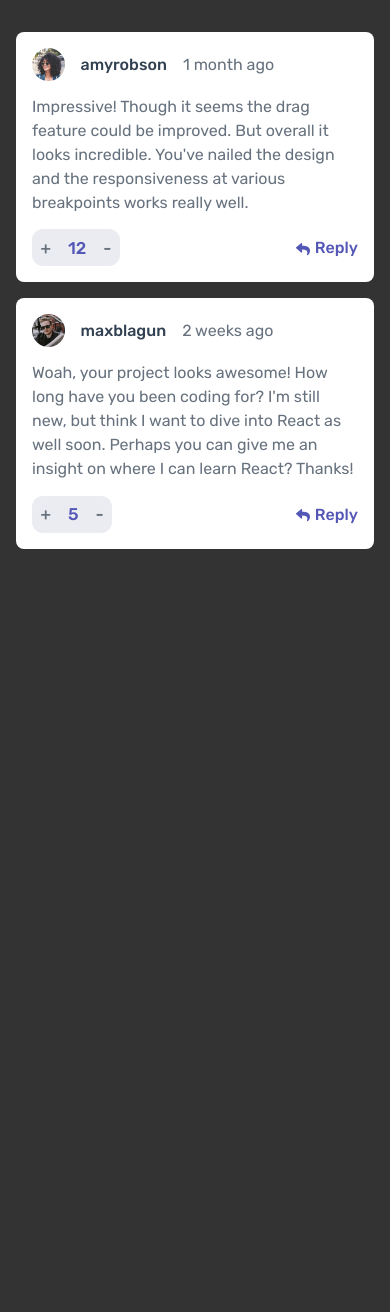
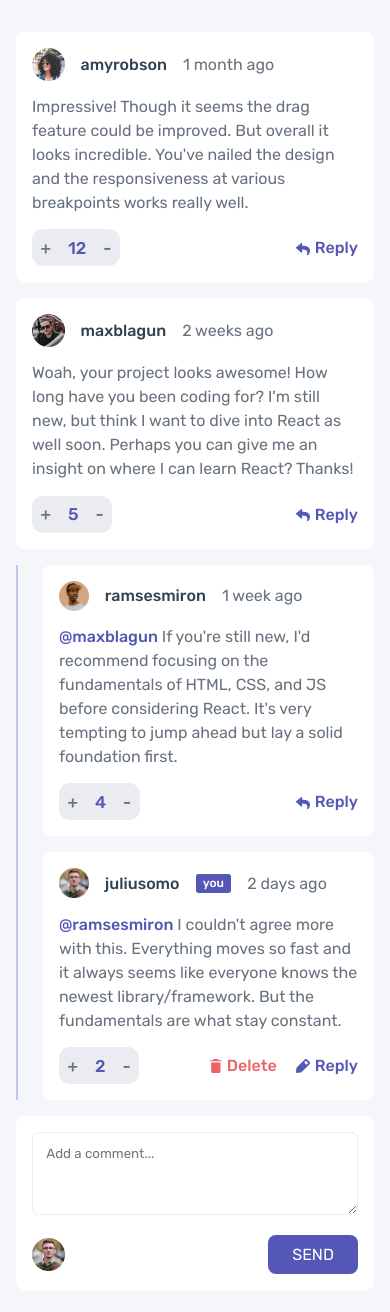
Before and after one commit to cendyz/interactive-comments-section-main, a Vue app: page / in a window 390 px wide. Shown: the top 1312 px of the page. Before the commit the page ends 908 px from the top, so only its background shows below. Built offline with nearby package versions, Linux system fonts and the light colour scheme.

Commit message:
mobile design done

```diff
--- a/src/App.vue
+++ b/src/App.vue
@@ -7,15 +7,14 @@ const DEFAULT_DATA = {
 }
 
 const newData = reactive(DEFAULT_DATA)
-
-console.log(newData.commentBox)
 </script>
 <template>
 	<main class="main">
 		<div
-			class="box"
+			class="mainBox"
 			v-for="(value, index) in newData.commentBox"
 			:key="value.id">
+			<div class="box">
 				<div class="upperBox">
 					<img
 						:src="value.user.image.webp"
@@ -39,6 +38,72 @@ console.log(newData.commentBox)
 					</button>
 				</div>
 			</div>
+			<div
+				class="mainReplyBox"
+				v-if="newData.commentBox[index].replies.length > 0">
+				<div
+					class="insdieReplyBox"
+					v-for="(value, index) in newData.commentBox[index].replies"
+					:key="value.id">
+					<div class="upperBox">
+						<img
+							:src="value.user.image.webp"
+							alt="Profile picture"
+							class="avatar" />
+						<p class="nick">{{ value.user.username }}</p>
+						<p v-if="value.user.username === 'juliusomo'" class="you">
+							you
+						</p>
+						<p class="time">{{ value.createdAt }}</p>
+					</div>
+					<p class="desc">
+						<span class="calledUser">@{{ value.replyingTo }}</span>
+						{{ value.content }}
+					</p>
+					<div class="bottomBox">
+						<div class="btnsBox">
+							<button class="leftBtn">+</button>
+							<p class="votes">{{ value.score }}</p>
+							<button class="rightBtn">-</button>
+						</div>
+						<button
+							class="reply"
+							v-if="value.user.username !== 'juliusomo'">
+							<img
+								src="./images/icon-reply.svg"
+								alt=""
+								class="replyIcon" />
+							Reply
+						</button>
+						<div
+							class="ownButtons"
+							v-if="value.user.username == 'juliusomo'">
+							<button class="delete">
+								<img
+									src="./images/icon-delete.svg"
+									alt=""
+									class="deleteIcon" />
+								Delete
+							</button>
+							<button class="edit">
+								<img
+									src="./images/icon-edit.svg"
+									alt=""
+									class="editIcon" />
+								Reply
+							</button>
+						</div>
+					</div>
+				</div>
+			</div>
+		</div>
+		<div class="commentBox">
+			<textarea id="textarea" placeholder="Add a comment..." class="textarea"></textarea>
+			<div class="downBox">
+				<img src="./images/avatars/image-juliusomo.webp" alt="Your avatar" class="avatar">
+				<button class="send" type="button">send</button>
+			</div>
+		</div>
 	</main>
 </template>
 
@@ -51,7 +116,6 @@ body {
 	font-family: 'Rubik', serif;
 	font-size: 1.6rem;
 	background-color: $very-light-gray;
-	background-color: #333;
 }
 
 .wrapper {
--- a/src/data.js
+++ b/src/data.js
@@ -1,8 +1,9 @@
 import amyrobson from './images/avatars/image-amyrobson.webp'
 import maxblaugn from './images/avatars/image-maxblagun.webp'
+import ramseAvatar from './images/avatars/image-ramsesmiron.webp'
+import julioAvatar from './images/avatars/image-juliusomo.webp'
 
-export const data =
-	{
+export const data = {
 	currentUser: {
 		image: {
 			png: './images/avatars/image-juliusomo.png',
@@ -50,7 +51,7 @@ export const data =
 					user: {
 						image: {
 							png: './images/avatars/image-ramsesmiron.png',
-								webp: './images/avatars/image-ramsesmiron.webp',
+							webp: ramseAvatar,
 						},
 						username: 'ramsesmiron',
 					},
@@ -65,7 +66,7 @@ export const data =
 					user: {
 						image: {
 							png: './images/avatars/image-juliusomo.png',
-								webp: './images/avatars/image-juliusomo.webp',
+							webp: julioAvatar,
 						},
 						username: 'juliusomo',
 					},
--- a/src/sass/Main.scss
+++ b/src/sass/Main.scss
@@ -73,3 +73,85 @@
 	font-weight: $weight-500;
 	color: $moderate-blue;
 }
+
+.mainReplyBox {
+	margin-left: auto;
+	border-left: 2px solid $light-grayish-blue;
+}
+
+.insdieReplyBox {
+	width: 93%;
+	border-radius: 0.5em;
+	margin-left: auto;
+	padding: 1em;
+	background-color: $white;
+	margin-bottom: 1em;
+}
+
+.calledUser {
+	color: $moderate-blue;
+	font-weight: $weight-500;
+}
+
+.you {
+	padding: 0.2em 0.6em;
+	border-radius: 0.2em;
+	background-color: $moderate-blue;
+	color: $white;
+	font-size: 1.2rem;
+	font-weight: $weight-500;
+}
+
+.ownButtons {
+	display: flex;
+	column-gap: 1.2em;
+}
+
+.delete,
+.edit {
+	display: flex;
+	align-items: center;
+	column-gap: 0.3em;
+	font-weight: $weight-500;
+	font-size: 1.6rem;
+}
+
+.delete {
+	color: $soft-red;
+}
+
+.edit {
+	color: $moderate-blue;
+}
+
+.commentBox {
+	background-color: $white;
+	padding: 1em;
+	border-radius: 0.5em;
+}
+
+.textarea {
+	padding: 1em;
+	width: 100%;
+	min-height: 6.25em;
+	max-height: 6.25em;
+	border: 1px solid $light-gray;
+	border-radius: 0.5em;
+	overflow: scroll;
+}
+
+.downBox {
+	margin-top: 1em;
+	display: flex;
+	align-items: center;
+	justify-content: space-between;
+}
+
+.send {
+	padding: 0.6em 1.5em;
+	color: $white;
+	text-transform: uppercase;
+	font-size: 1.6rem;
+	background-color: $moderate-blue;
+	border-radius: 0.5em;
+}
```
Lines whose indentation alone changed are shown as unchanged.
